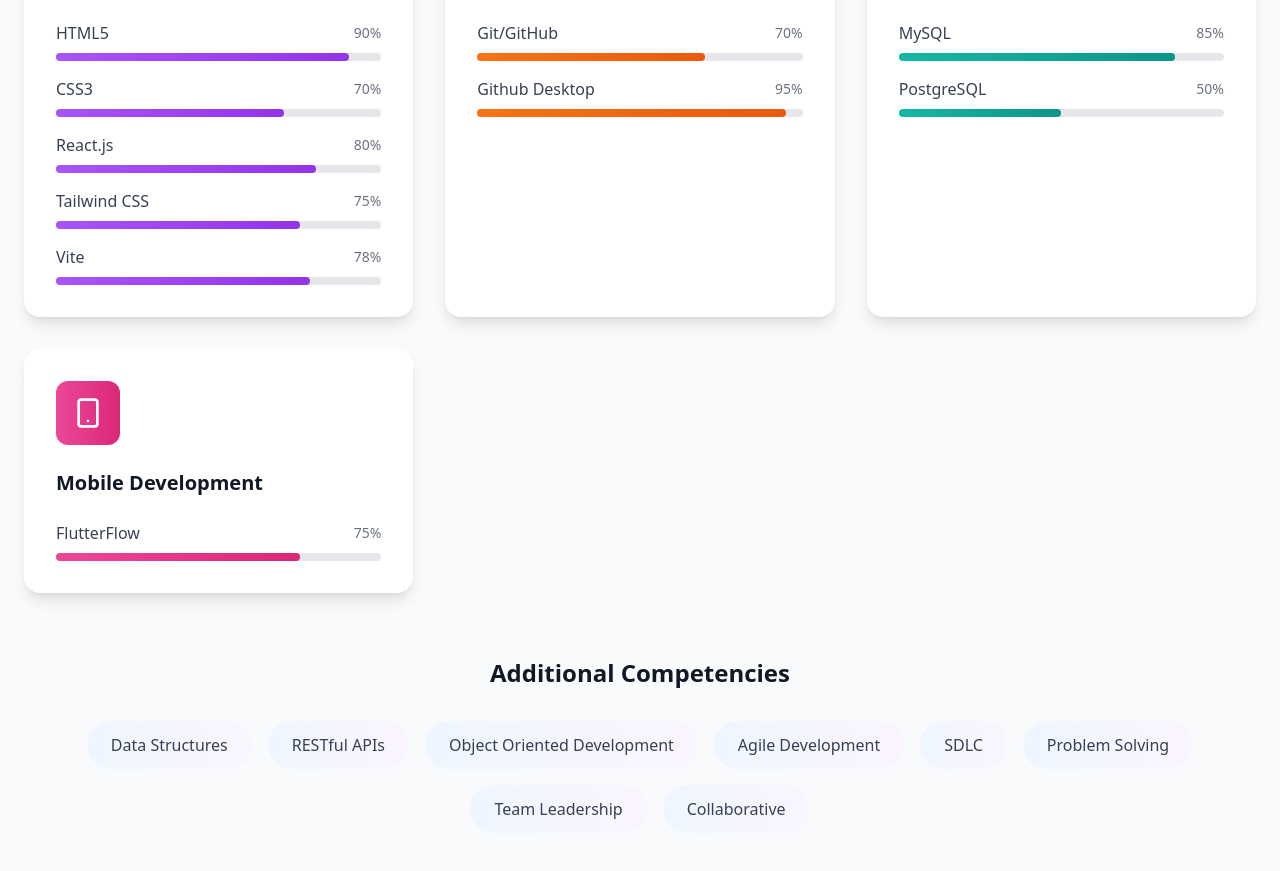
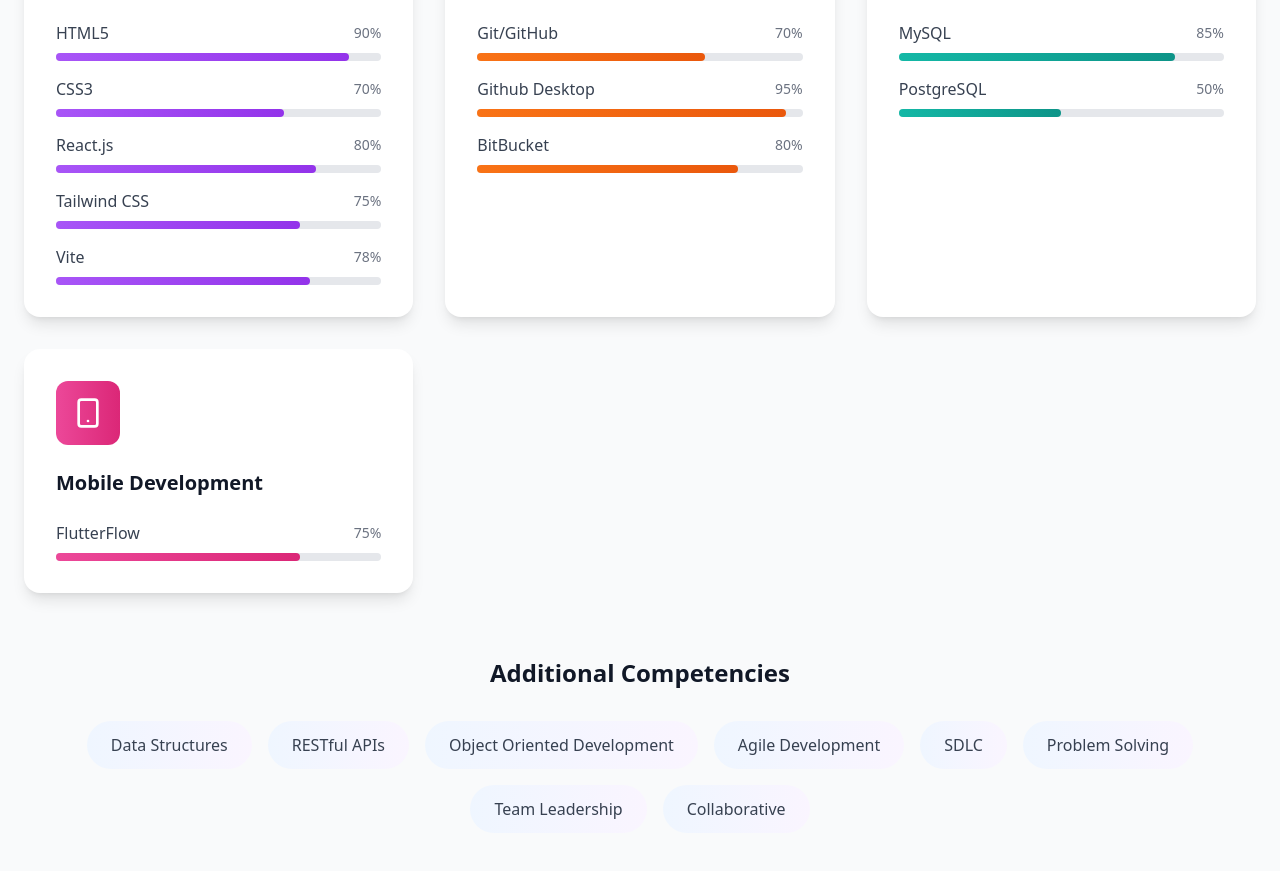
Before and after one commit to jaspal-s-rajput/Portfolio_Web_Application, a React (Vite) app: page / in a window 1280 px wide. Shown: the part 2760-3631 px from the top of the page. Built offline with nearby package versions, Linux system fonts and the light colour scheme.

Commit message:
Update Skills.tsx

```diff
--- a/src/components/Skills.tsx
+++ b/src/components/Skills.tsx
@@ -56,6 +56,7 @@
       skills: [
         { name: "Git/GitHub", level: 70 },
         { name: "Github Desktop", level: 95 },
+        { name: "BitBucket", level: 80 },
       ]
     },
     {
```
